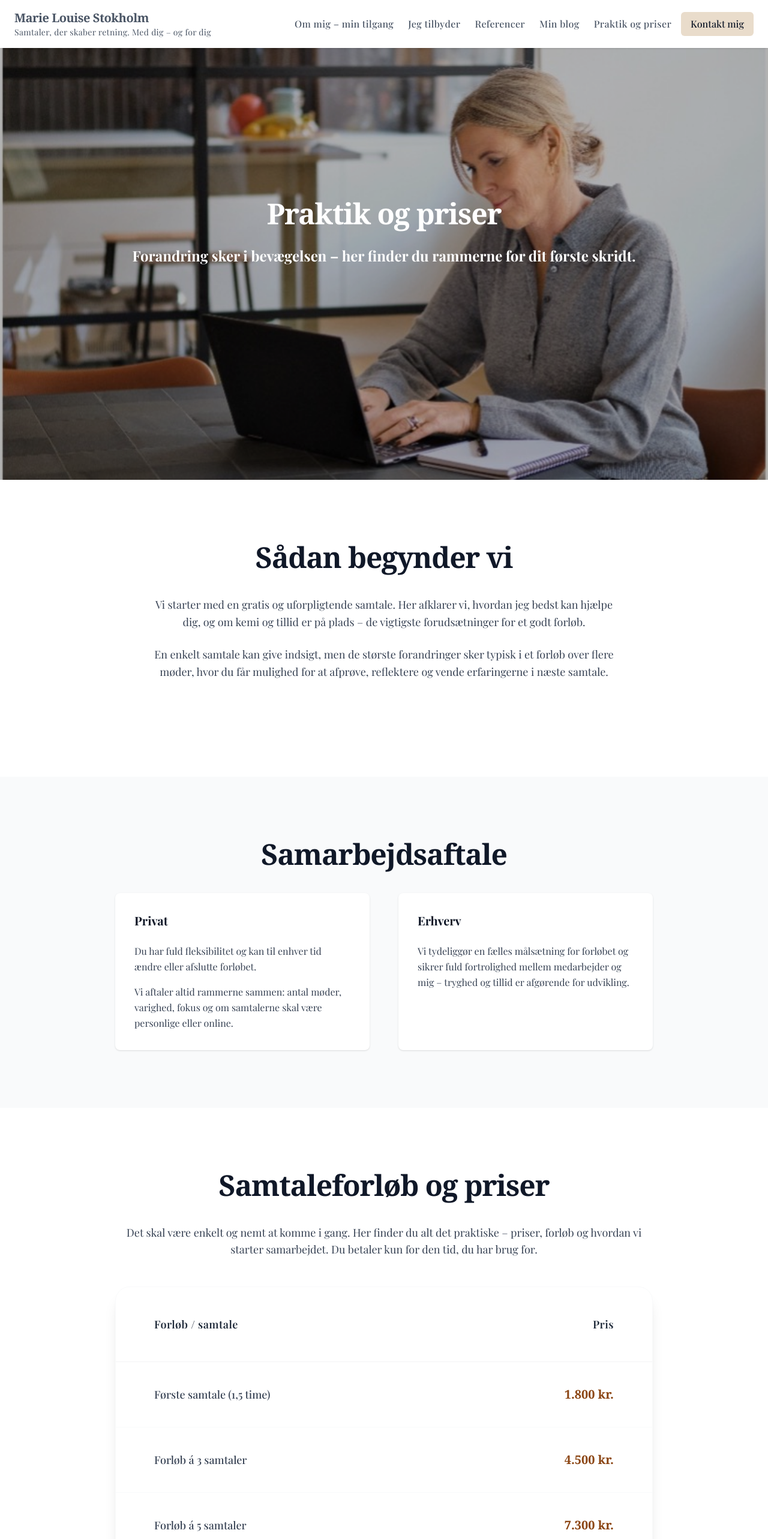
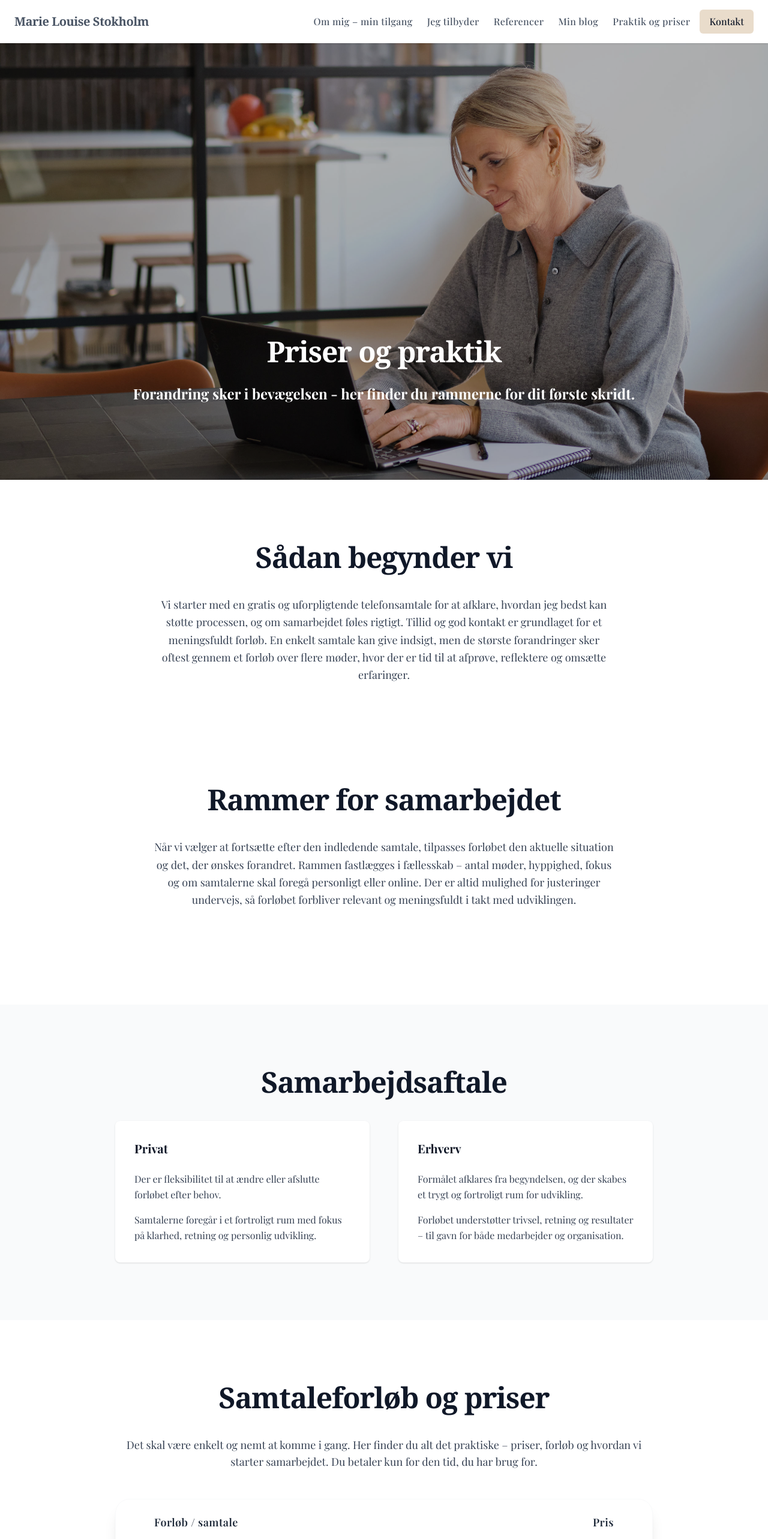
Before and after one commit to nordic-agency/marielouisestokholm, a Next.js app: page /praktik-og-priser in a window 1280 px wide. Shown: the top 2566 px of the page at 60% size. Built offline with nearby package versions, Linux system fonts and the light colour scheme.

Commit message:
Update content and styling across multiple pages: kontakt, om-mig, praktik-og-priser, blog, testimonials, and header

```diff
--- a/src/app/blog/page.tsx
+++ b/src/app/blog/page.tsx
@@ -41,10 +41,10 @@ export default async function BlogPage() {
       <div className="bg-white py-24 sm:py-32">
         <div className="mx-auto max-w-7xl px-6 lg:px-8">
           <div className="mx-auto max-w-3xl px-6 text-center">
-            <h2 className="text-4xl font-semibold tracking-tight text-pretty text-gray-900 sm:text-5xl mb-6 text-center">Min blog</h2>
-            <p className="text-lg font-semibold text-gray-900 mb-6 text-center">Indlæg og inspiration. Nye perspektiver.</p>
+            <h2 className="text-4xl font-semibold tracking-tight text-pretty text-gray-900 sm:text-5xl mb-6 text-center">Blog</h2>
+            <p className="text-lg font-semibold text-gray-900 mb-6 text-center">Min blog – fra indsigt til handling</p>
             <p className="text-lg leading-relaxed text-gray-700 text-center max-w-4xl mx-auto">
-              Her finder du korte indlæg og inspiration om ledelse, karriereskifte og trivsel i arbejdslivet – med fokus på klarhed, retning og bæredygtige vaner. Når noget i dit arbejdsliv er i bevægelse – eller måske burde være det – får du her perspektiver, der kan hjælpe dig med at omsætte indsigt til handling. Du er velkommen til at læse med, mærke efter og bruge det, der giver mening.
+              Her finder du indlæg og inspiration, som kan give dig nye perspektiver, når noget i dit arbejdsliv er i bevægelse – eller måske burde være det. Du er velkommen til at læse med, mærke efter og bruge det, der giver mening.
             </p>
             <div className="mt-16 space-y-6 lg:space-y-20">
               {posts.map((post: Post) => (
--- a/src/app/om-mig/page.tsx
+++ b/src/app/om-mig/page.tsx
@@ -40,7 +40,7 @@ export default function AboutPage() {
             />
           </div>
           <div className="space-y-6">
-            <h2 className="text-4xl md:text-5xl font-serif font-bold text-gray-900 leading-snug tracking-tight">
+            <h2 className="text-3xl md:text-4xl font-serif font-bold text-gray-900 leading-snug tracking-tight">
               Erhvervscoach med blik for både mennesket og organisationen
             </h2>
             <div className="space-y-6 text-lg leading-relaxed text-gray-700">
@@ -204,7 +204,7 @@ export default function AboutPage() {
               href="/kontakt"
               className="inline-block bg-[#e9dccb] hover:bg-[#d7c3ad] text-gray-900 font-semibold py-4 px-8 rounded transition text-lg"
             >
-              Kontakt mig
+              Kontakt
             </Link>
           </div>
         </div>
--- a/src/app/praktik-og-priser/page.tsx
+++ b/src/app/praktik-og-priser/page.tsx
@@ -5,7 +5,7 @@ export default function PraktikOgPriser() {
   return (
     <main className="bg-gray-50">
       {/* Hero Section */}
-      <section className="relative w-full h-screen flex items-center justify-center">
+      <section className="relative w-full h-screen flex items-end justify-center">
         <Image
           src="/images/picture-7.jpg"
           alt="Marie Louise Stokholm"
@@ -14,18 +14,18 @@ export default function PraktikOgPriser() {
           priority
         />
         <div className="absolute inset-0 bg-black/30 z-10" />
-        <div className="relative z-20 text-center text-white max-w-6xl mx-auto px-6">
+        <div className="relative z-20 text-center text-white max-w-6xl mx-auto px-6 pb-16 md:pb-24">
           <h1 className="text-3xl md:text-5xl font-serif font-bold leading-tight tracking-tight mb-6">
-            Praktik og priser
+            Priser og praktik
           </h1>
           <p className="text-xl md:text-2xl font-bold mb-8">
-            Forandring sker i bevægelsen – her finder du rammerne for dit første skridt.
+            Forandring sker i bevægelsen - her finder du rammerne for dit første skridt.
           </p>
         </div>
       </section>
 
       {/* Sådan begynder vi */}
-      <section className="w-full bg-white py-24 px-6">
+      <section className="w-full bg-white pt-24 pb-12 px-6">
         <div className="max-w-4xl mx-auto">
           <div className="text-center mb-16">
             <h2 className="text-4xl md:text-5xl font-serif font-bold text-gray-900 leading-snug tracking-tight mb-8">
@@ -33,10 +33,23 @@ export default function PraktikOgPriser() {
             </h2>
             <div className="space-y-6 text-lg leading-relaxed text-gray-700 max-w-3xl mx-auto">
               <p>
-                Vi starter med en gratis og uforpligtende samtale. Her afklarer vi, hvordan jeg bedst kan hjælpe dig, og om kemi og tillid er på plads – de vigtigste forudsætninger for et godt forløb.
+                Vi starter med en gratis og uforpligtende telefonsamtale for at afklare, hvordan jeg bedst kan støtte processen, og om samarbejdet føles rigtigt. Tillid og god kontakt er grundlaget for et meningsfuldt forløb. En enkelt samtale kan give indsigt, men de største forandringer sker oftest gennem et forløb over flere møder, hvor der er tid til at afprøve, reflektere og omsætte erfaringer.
               </p>
+            </div>
+          </div>
+        </div>
+      </section>
+
+      {/* Rammer for samarbejdet */}
+      <section className="w-full bg-white pt-12 pb-24 px-6">
+        <div className="max-w-4xl mx-auto">
+          <div className="text-center mb-16">
+            <h2 className="text-4xl md:text-5xl font-serif font-bold text-gray-900 leading-snug tracking-tight mb-8">
+              Rammer for samarbejdet
+            </h2>
+            <div className="space-y-6 text-lg leading-relaxed text-gray-700 max-w-3xl mx-auto">
               <p>
-                En enkelt samtale kan give indsigt, men de største forandringer sker typisk i et forløb over flere møder, hvor du får mulighed for at afprøve, reflektere og vende erfaringerne i næste samtale.
+                Når vi vælger at fortsætte efter den indledende samtale, tilpasses forløbet den aktuelle situation og det, der ønskes forandret. Rammen fastlægges i fællesskab – antal møder, hyppighed, fokus og om samtalerne skal foregå personligt eller online. Der er altid mulighed for justeringer undervejs, så forløbet forbliver relevant og meningsfuldt i takt med udviklingen.
               </p>
             </div>
           </div>
@@ -53,16 +66,19 @@ export default function PraktikOgPriser() {
             <div className="bg-white rounded-lg p-8 shadow-sm">
               <h3 className="text-xl font-bold text-gray-900 mb-6">Privat</h3>
               <p className="text-gray-700 leading-relaxed mb-4">
-                Du har fuld fleksibilitet og kan til enhver tid ændre eller afslutte forløbet.
+                Der er fleksibilitet til at ændre eller afslutte forløbet efter behov.
               </p>
               <p className="text-gray-700 leading-relaxed">
-                Vi aftaler altid rammerne sammen: antal møder, varighed, fokus og om samtalerne skal være personlige eller online.
+                Samtalerne foregår i et fortroligt rum med fokus på klarhed, retning og personlig udvikling.
               </p>
             </div>
             <div className="bg-white rounded-lg p-8 shadow-sm">
               <h3 className="text-xl font-bold text-gray-900 mb-6">Erhverv</h3>
               <p className="text-gray-700 leading-relaxed mb-4">
-                Vi tydeliggør en fælles målsætning for forløbet og sikrer fuld fortrolighed mellem medarbejder og mig – tryghed og tillid er afgørende for udvikling.
+                Formålet afklares fra begyndelsen, og der skabes et trygt og fortroligt rum for udvikling.
+              </p>
+              <p className="text-gray-700 leading-relaxed">
+                Forløbet understøtter trivsel, retning og resultater – til gavn for både medarbejder og organisation.
               </p>
             </div>
           </div>
@@ -85,30 +101,30 @@ export default function PraktikOgPriser() {
               <table className="w-full">
                 <thead>
                   <tr className="border-b border-gray-100">
-                    <th className="px-16 py-12 text-left text-lg font-sans font-semibold text-gray-800 tracking-wide">Forløb / samtale</th>
-                    <th className="px-16 py-12 text-right text-lg font-sans font-semibold text-gray-800 tracking-wide">Pris</th>
+                    <th className="px-16 py-6 text-left text-lg font-sans font-semibold text-gray-800 tracking-wide">Forløb / samtale</th>
+                    <th className="px-16 py-6 text-right text-lg font-sans font-semibold text-gray-800 tracking-wide">Pris</th>
                   </tr>
                 </thead>
                 <tbody>
                   <tr className="border-b border-gray-50 hover:bg-gray-25 transition-colors duration-200">
-                    <td className="px-16 py-10 text-lg font-sans text-gray-700 font-medium">Første samtale (1,5 time)</td>
-                    <td className="px-16 py-10 text-xl font-serif font-bold text-[#8B4513] text-right">1.800 kr.</td>
+                    <td className="px-16 py-5 text-lg font-sans text-gray-700 font-medium">Første samtale (1,5 time)</td>
+                    <td className="px-16 py-5 text-xl font-serif font-bold text-[#8B4513] text-right">1.800 kr.</td>
                   </tr>
                   <tr className="border-b border-gray-50 hover:bg-gray-25 transition-colors duration-200">
-                    <td className="px-16 py-10 text-lg font-sans text-gray-700 font-medium">Forløb á 3 samtaler</td>
-                    <td className="px-16 py-10 text-xl font-serif font-bold text-[#8B4513] text-right">4.500 kr.</td>
+                    <td className="px-16 py-5 text-lg font-sans text-gray-700 font-medium">Forløb á 3 samtaler</td>
+                    <td className="px-16 py-5 text-xl font-serif font-bold text-[#8B4513] text-right">4.500 kr.</td>
                   </tr>
                   <tr className="border-b border-gray-50 hover:bg-gray-25 transition-colors duration-200">
-                    <td className="px-16 py-10 text-lg font-sans text-gray-700 font-medium">Forløb á 5 samtaler</td>
-                    <td className="px-16 py-10 text-xl font-serif font-bold text-[#8B4513] text-right">7.300 kr.</td>
+                    <td className="px-16 py-5 text-lg font-sans text-gray-700 font-medium">Forløb á 5 samtaler</td>
+                    <td className="px-16 py-5 text-xl font-serif font-bold text-[#8B4513] text-right">7.300 kr.</td>
                   </tr>
                   <tr className="border-b border-gray-50 hover:bg-gray-25 transition-colors duration-200">
-                    <td className="px-16 py-10 text-lg font-sans text-gray-700 font-medium">Forløb á 7 samtaler</td>
-                    <td className="px-16 py-10 text-xl font-serif font-bold text-[#8B4513] text-right">10.000 kr.</td>
+                    <td className="px-16 py-5 text-lg font-sans text-gray-700 font-medium">Forløb á 7 samtaler</td>
+                    <td className="px-16 py-5 text-xl font-serif font-bold text-[#8B4513] text-right">10.000 kr.</td>
                   </tr>
                   <tr className="hover:bg-gray-25 transition-colors duration-200">
-                    <td className="px-16 py-10 text-lg font-sans text-gray-700 font-medium">Efterfølgende samtaler</td>
-                    <td className="px-16 py-10 text-xl font-serif font-bold text-[#8B4513] text-right">1.300 kr.</td>
+                    <td className="px-16 py-5 text-lg font-sans text-gray-700 font-medium">Efterfølgende samtaler</td>
+                    <td className="px-16 py-5 text-xl font-serif font-bold text-[#8B4513] text-right">1.300 kr.</td>
                   </tr>
                 </tbody>
               </table>
@@ -121,11 +137,11 @@ export default function PraktikOgPriser() {
         </div>
       </section>
 
-      {/* Praktisk */}
+      {/* Praktik */}
       <section className="w-full bg-gray-50 py-24 px-6">
         <div className="max-w-4xl mx-auto">
           <h2 className="text-3xl md:text-4xl font-serif font-bold text-gray-900 leading-tight tracking-tight mb-8 text-center">
-            Praktisk
+            Praktik
           </h2>
           <div className="grid md:grid-cols-2 gap-12">
             <div className="bg-white rounded-lg p-8 shadow-sm">
@@ -134,13 +150,13 @@ export default function PraktikOgPriser() {
                 <div>
                   <h4 className="font-semibold text-gray-900 mb-2">Privat:</h4>
                   <p className="text-gray-700 leading-relaxed">
-                    Betaling via MobilePay eller bankoverførsel pr. samtale. Faktura/kvittering sendes på mail.
+                    Løbende betaling via MobilePay eller bankoverførsel.
                   </p>
                 </div>
                 <div>
                   <h4 className="font-semibold text-gray-900 mb-2">Erhverv:</h4>
                   <p className="text-gray-700 leading-relaxed">
-                    Fakturering ved aftaleindgåelse med betalingsvilkår angivet på faktura.
+                    Betaling via bankoverførsel ved opstart af aftalte forløb.
                   </p>
                 </div>
               </div>
@@ -151,13 +167,22 @@ export default function PraktikOgPriser() {
                 <div>
                   <h4 className="font-semibold text-gray-900 mb-2">Mødelokaler:</h4>
                   <p className="text-gray-700 leading-relaxed">
-                    Adgang til mødelokaler i København via Regus A/S. Online-møder tilbydes også.
+                    Adgang til mødelokaler i København. Online-møder tilbydes også.
                   </p>
                 </div>
                 <div>
                   <h4 className="font-semibold text-gray-900 mb-2">Fortrolighed:</h4>
                   <p className="text-gray-700 leading-relaxed">
-                    Jeg arbejder efter ICF&apos;s etiske retningslinjer.
+                    Jeg arbejder efter{" "}
+                    <Link
+                      href="https://www.icfdanmark.dk/wp-content/uploads/icfs-etiske-retningslinjer-juli-2025.pdf"
+                      target="_blank"
+                      rel="noopener noreferrer"
+                      className="text-[#8B4513] hover:text-[#6B3410] underline"
+                    >
+                      ICF&apos;s etiske retningslinjer
+                    </Link>
+                    .
                   </p>
                 </div>
               </div>
@@ -173,7 +198,7 @@ export default function PraktikOgPriser() {
             Har du fået lyst til at tage næste skridt?
           </h2>
           <p className="text-lg text-gray-600 mb-8 max-w-2xl mx-auto">
-            Det første telefonmøde er altid gratis og uforpligtende, så du kan mærke efter, om forløbet er det rette.
+            Det første telefonmøde er altid gratis og uforpligtende, så du kan mærke efter, om forløbet er det rette for dig.
           </p>
           <p className="text-gray-700 mb-6">
             Kontakt mig her for at aftale en indledende samtale eller stille spørgsmål
@@ -182,7 +207,7 @@ export default function PraktikOgPriser() {
             href="/kontakt"
             className="inline-flex items-center justify-center px-8 py-4 border border-transparent text-base font-medium rounded-full shadow-sm text-gray-900 bg-[#e9dccb] hover:bg-[#d7c3ad] transition-colors duration-300"
           >
-            – jeg glæder mig til at høre fra dig.
+            Jeg glæder mig til at høre fra dig.
           </Link>
         </div>
       </section>
--- a/src/components/Header.tsx
+++ b/src/components/Header.tsx
@@ -13,9 +13,8 @@ export default function Header() {
 
   return (
     <header className="w-full px-6 py-4 flex justify-between items-center bg-white shadow-sm fixed top-0 left-0 z-50">
-      <Link href="/" className="flex flex-col leading-snug text-gray-600 font-playfair">
+      <Link href="/" className="text-gray-600 font-playfair">
         <span className="text-xl font-serif font-semibold tracking-tight">Marie Louise Stokholm</span>
-        <span className="text-sm font-sans font-normal text-gray-600 tracking-wide">Samtaler, der skaber retning. Med dig – og for dig</span>
       </Link>
 
       <div className="hidden md:flex items-center space-x-4">
@@ -30,7 +29,7 @@ export default function Header() {
           href="/kontakt"
           className="inline-block rounded-md bg-[#e9dccb] hover:bg-[#d7c3ad] px-4 py-2 text-gray-900 text-base font-sans font-medium transition"
         >
-          Kontakt mig
+          Kontakt
         </Link>
       </div>
 
@@ -54,7 +53,7 @@ export default function Header() {
                    onClick={() => setMenuOpen(false)}
                    className="inline-block rounded-md bg-[#e9dccb] hover:bg-[#d7c3ad] px-4 py-2 text-gray-900 text-base font-sans font-medium transition"
                  >
-                   Kontakt mig
+                   Kontakt
                  </Link>
                </div>
              )}
```
Also changed, not shown: src/app/kontakt/page.tsx (+4 -4 lines), src/app/testimonials/page.tsx (+4 -4 lines), public/images/picture-7.jpg.
